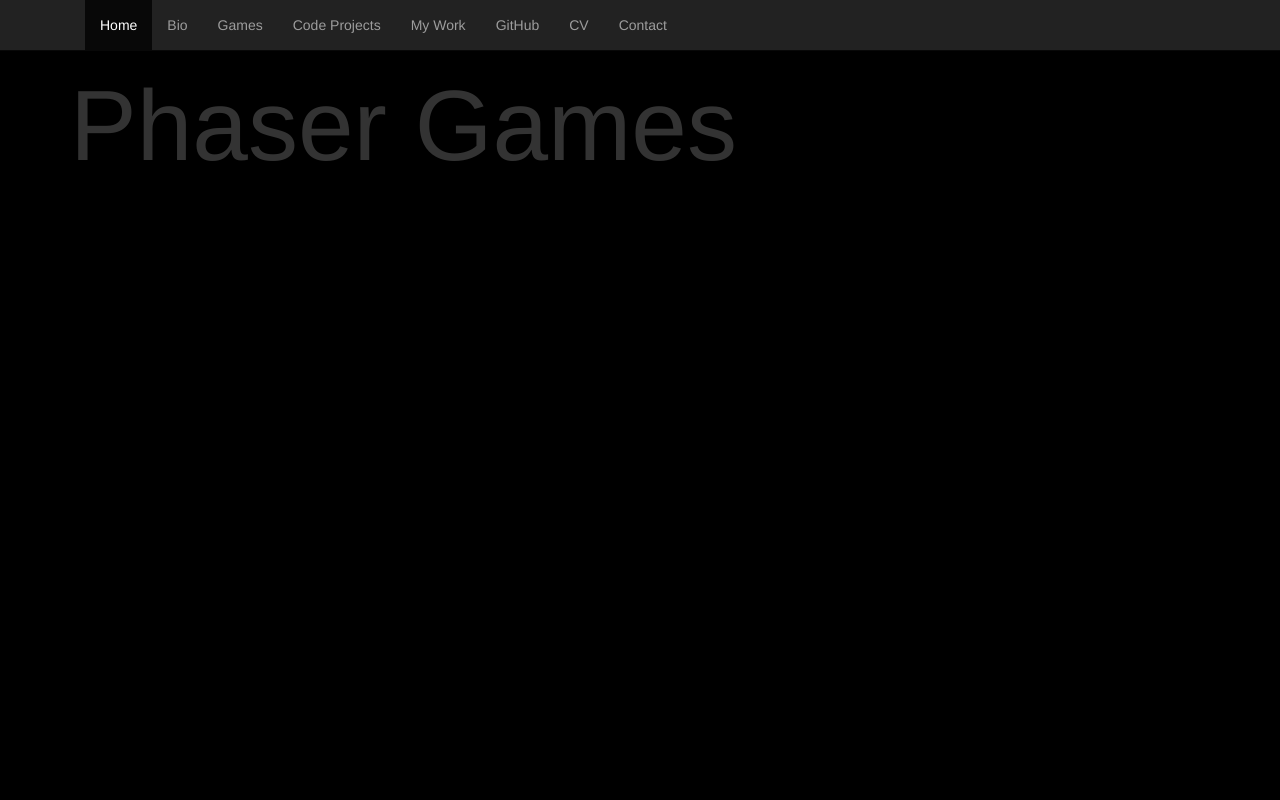
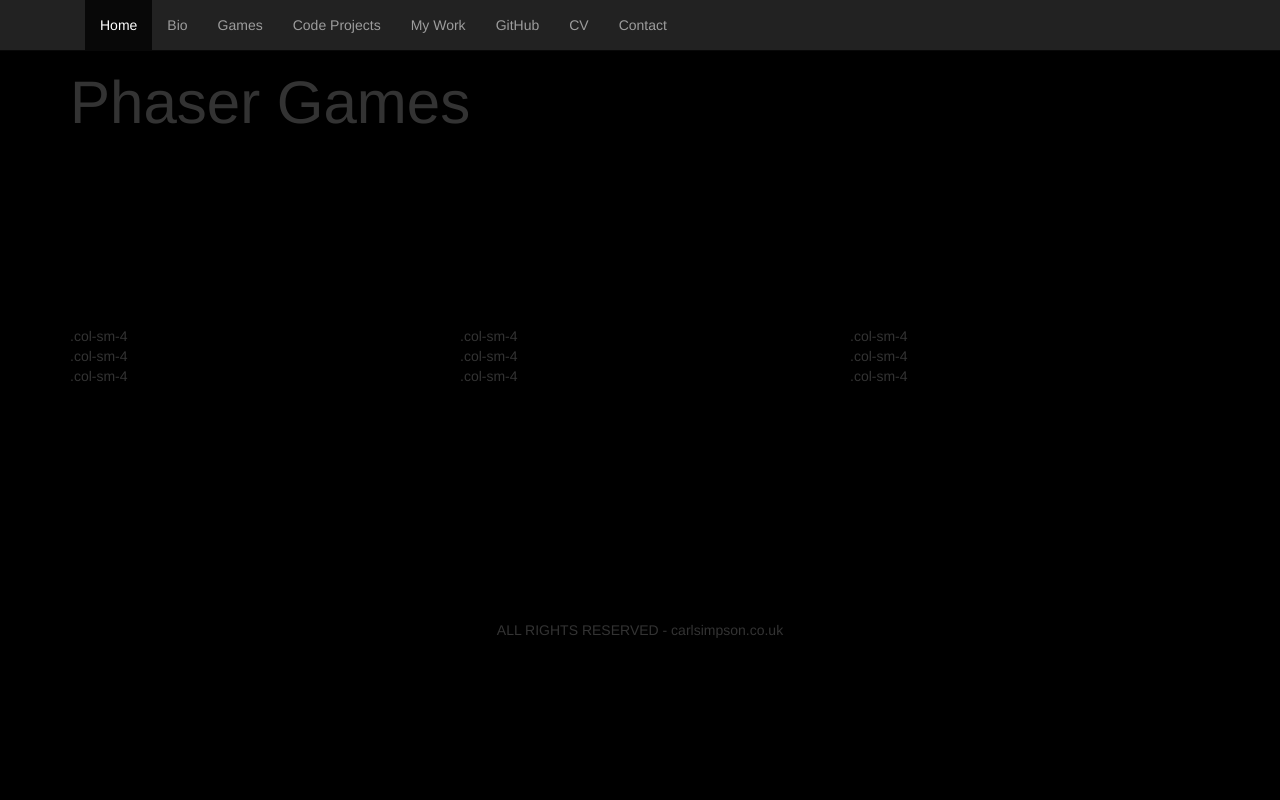
Before and after one commit to csimpsonweb/personalsite, a PHP site: page /game.php in a window 1280 px wide. Run offline with PHP 8.4, Linux system fonts and the light colour scheme.

Commit message:
adding footer

```diff
--- a/css/style.css
+++ b/css/style.css
@@ -1,3 +1,19 @@
+* {margin:0;padding:0;}
+html, body {height: 100%;}
+#container {min-height: 100%;}
+
+#main {
+  overflow:auto;
+  padding-bottom: 180px; /* must be same height as the footer */
+}
+
+#footer {
+  text-align: center;
+  position: relative;
+  margin-top: -180px; /* negative value of footer height */
+  height: 180px;
+  clear:both;
+}
 html{
 	font-family: 'Code-Pro-Demo';
 	background:#000;
@@ -12,5 +28,5 @@
 }
 h1
 {
-	font-size:100px;
+	font-size:60px;
 }
--- a/footer.php
+++ b/footer.php
@@ -1,4 +1,6 @@
-
+	<div id="footer">
+		<p class="footerp">ALL RIGHTS RESERVED - carlsimpson.co.uk</p>
+	</div>
 
     <!-- /.container -->
     <!-- Bootstrap core JavaScript
--- a/game.php
+++ b/game.php
@@ -1,7 +1,23 @@
 <?php include 'header.php';?>
 
-    <div class="container">
+	<div class="container" id="container">
+    <div id="main">
         <h1>Phaser Games</h1>
     </div>
-
+    <div class="row">
+	  <div class="col-sm-4">.col-sm-4</div>
+	  <div class="col-sm-4">.col-sm-4</div>
+	  <div class="col-sm-4">.col-sm-4</div>
+	</div>
+    <div class="row">
+	  <div class="col-sm-4">.col-sm-4</div>
+	  <div class="col-sm-4">.col-sm-4</div>
+	  <div class="col-sm-4">.col-sm-4</div>
+	</div>
+    <div class="row">
+	  <div class="col-sm-4">.col-sm-4</div>
+	  <div class="col-sm-4">.col-sm-4</div>
+	  <div class="col-sm-4">.col-sm-4</div>
+	</div>
+</div><!-- main -->
 <?php include 'footer.php';?>
```
Also changed, not shown: index.php (+10 -3 lines).
